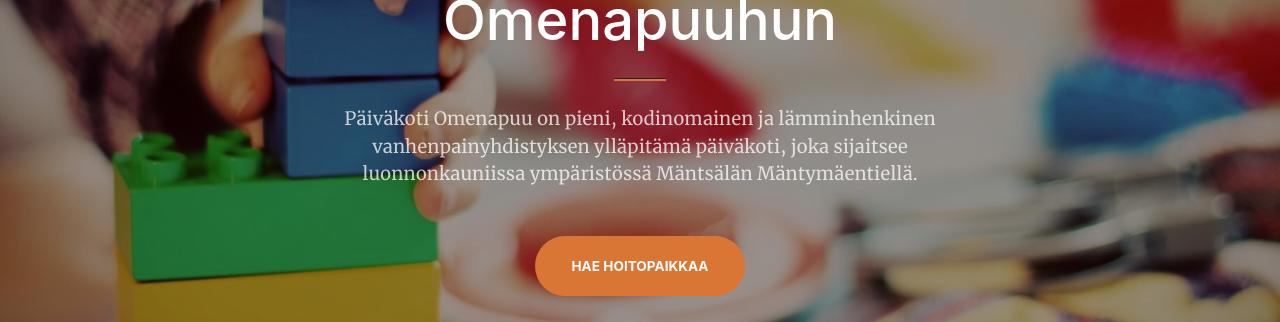
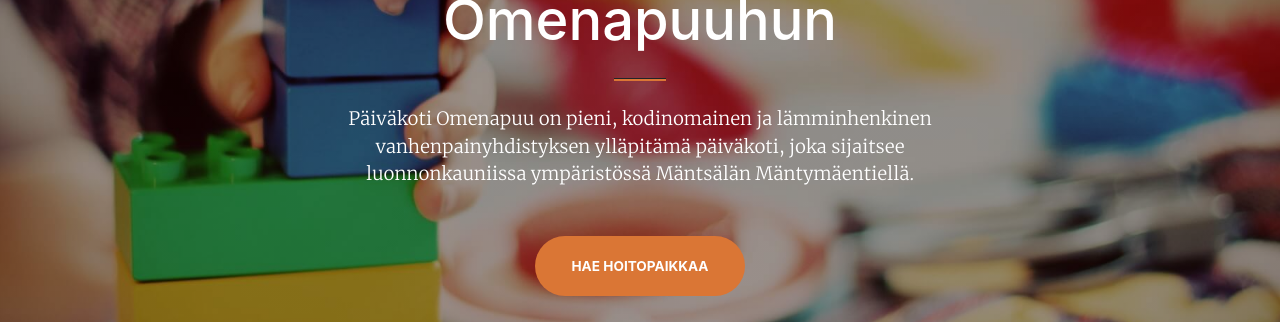
Before and after one commit to paivakotiomenapuu/paivakotiomenapuu.github.io, a Jekyll site: the page built from docs/index.html, in a window 1280 px wide. Shown: the part 378-700 px from the top of the page. Built offline with Jekyll 4.4.1, drawn with Linux system fonts in a browser that asks for light colours; some web fonts are replaced.

Commit message:
Use light font weight for secondary text

```diff
--- a/docs/_sass/base.scss
+++ b/docs/_sass/base.scss
@@ -42,6 +42,11 @@ p:last-child {
 
 .group-text {
   padding: 4rem 2rem !important;
+}
+
+.text-secondary {
+  color: #ffffff !important;
+  font-weight: 300;
 }
 
 #contact a {
--- a/docs/assets/css/merriweather.css
+++ b/docs/assets/css/merriweather.css
@@ -1,6 +1,5 @@
 /* Merriweather v26 */
 
-/* latin */
 @font-face {
   font-family: 'Merriweather Sans';
   font-style: normal;
@@ -9,7 +8,6 @@
   unicode-range: U+0000-00FF, U+0131, U+0152-0153, U+02BB-02BC, U+02C6, U+02DA, U+02DC, U+0304, U+0308, U+0329, U+2000-206F, U+2074, U+20AC, U+2122, U+2191, U+2193, U+2212, U+2215, U+FEFF, U+FFFD;
   font-display: swap;
 }
-/* latin */
 @font-face {
   font-family: 'Merriweather Sans';
   font-style: normal;
@@ -21,7 +19,6 @@
 
 /* Merriweather v30 */
 
-/* latin */
 @font-face {
   font-family: 'Merriweather';
   font-style: italic;
@@ -30,7 +27,6 @@
   unicode-range: U+0000-00FF, U+0131, U+0152-0153, U+02BB-02BC, U+02C6, U+02DA, U+02DC, U+0304, U+0308, U+0329, U+2000-206F, U+2074, U+20AC, U+2122, U+2191, U+2193, U+2212, U+2215, U+FEFF, U+FFFD;
   font-display: swap;
 }
-/* latin */
 @font-face {
   font-family: 'Merriweather';
   font-style: normal;
@@ -39,3 +35,11 @@
   unicode-range: U+0000-00FF, U+0131, U+0152-0153, U+02BB-02BC, U+02C6, U+02DA, U+02DC, U+0304, U+0308, U+0329, U+2000-206F, U+2074, U+20AC, U+2122, U+2191, U+2193, U+2212, U+2215, U+FEFF, U+FFFD;
   font-display: swap;
 }
+@font-face {
+  font-family: 'Merriweather';
+  font-style: light;
+  font-weight: 300;
+  src: url(/assets/fonts/Merriweather-Light.woff2) format('woff2');
+  unicode-range: U+0000-00FF, U+0131, U+0152-0153, U+02BB-02BC, U+02C6, U+02DA, U+02DC, U+0304, U+0308, U+0329, U+2000-206F, U+2074, U+20AC, U+2122, U+2191, U+2193, U+2212, U+2215, U+FEFF, U+FFFD;
+  font-display: swap;
+}
--- a/docs/index.html
+++ b/docs/index.html
@@ -11,7 +11,7 @@ layout: default
         <hr class="divider" />
       </div>
       <div class="col-lg-8 align-self-baseline">
-        <p class="text-white-75 mb-5">{{ site.data.landing.description }}</p>
+        <p class="text-secondary mb-5">{{ site.data.landing.description }}</p>
         <a class="btn btn-primary btn-xl" href="#about">{{ site.data.landing.button }}</a>
       </div>
     </div>
@@ -42,7 +42,7 @@ layout: default
         <div class="mt-5">
           <div class="mb-2"><i class="{{ value.icon }} fs-1 text-white"></i></div>
           <h3 class="h4 text-white mb-2">{{ value.title }}</h3>
-          <p class="text-white-75 mb-0 px-5 px-lg-0">{{ value.text }}</p>
+          <p class="text-secondary mb-0 px-5 px-lg-0">{{ value.text }}</p>
         </div>
       </div>
       {% endfor %}
```
Also changed, not shown: docs/assets/fonts/Merriweather-Light.woff2 (added).
